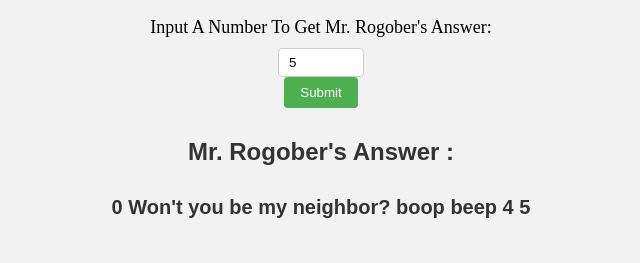
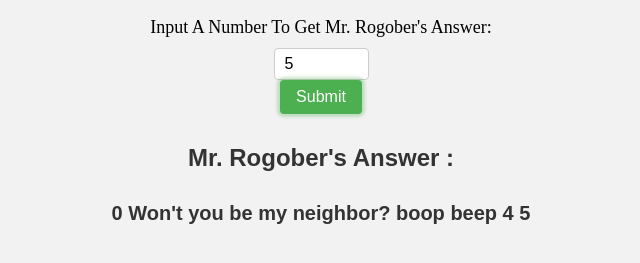
Before and after one commit to ajdemski/Project3, a plain HTML site: page index.html in a window 1280 px wide. Both pictures are taken after typing "5" into the empty fields and a click on the button "Submit". Shown: the part 69-332 px from the top of the page, without its empty margins (319-959 px from the left). Drawn offline with Linux system fonts and the light colour scheme.

Commit message:
complete

```diff
--- a/css/styles.css
+++ b/css/styles.css
@@ -33,6 +33,7 @@ input[type="number"] {
   padding: 6px 10px;
   border-radius: 4px;
   border: 1px solid #ccc;
+  font-size: 16px;
 }
 
 button[type="submit"] {
@@ -42,6 +43,8 @@ button[type="submit"] {
   color: #fff;
   border: none;
   cursor: pointer;
+  font-size: 16px;
+  transition: background-color 0.3s ease;
 }
 
 button[type="submit"]:hover {
@@ -57,3 +60,12 @@ button[type="submit"]:hover {
   font-weight: bold;
   word-wrap: break-word;
 }
+
+button[type="submit"]:focus {
+  outline: none;
+  box-shadow: 0 0 3px 3px rgba(76, 175, 80, 0.3);
+}
+
+button[type="submit"]:active {
+  transform: translate(1px);
+}
```
